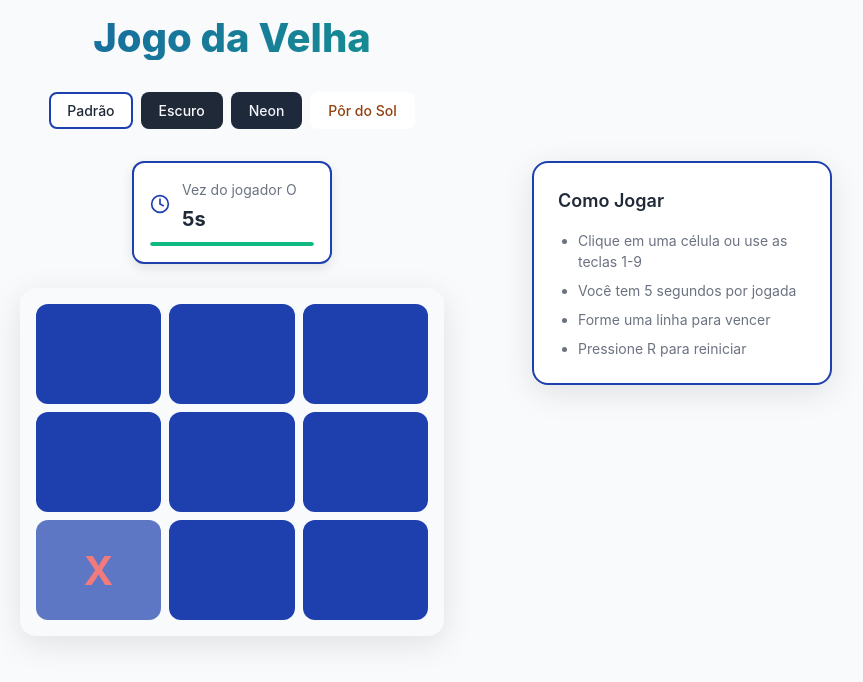
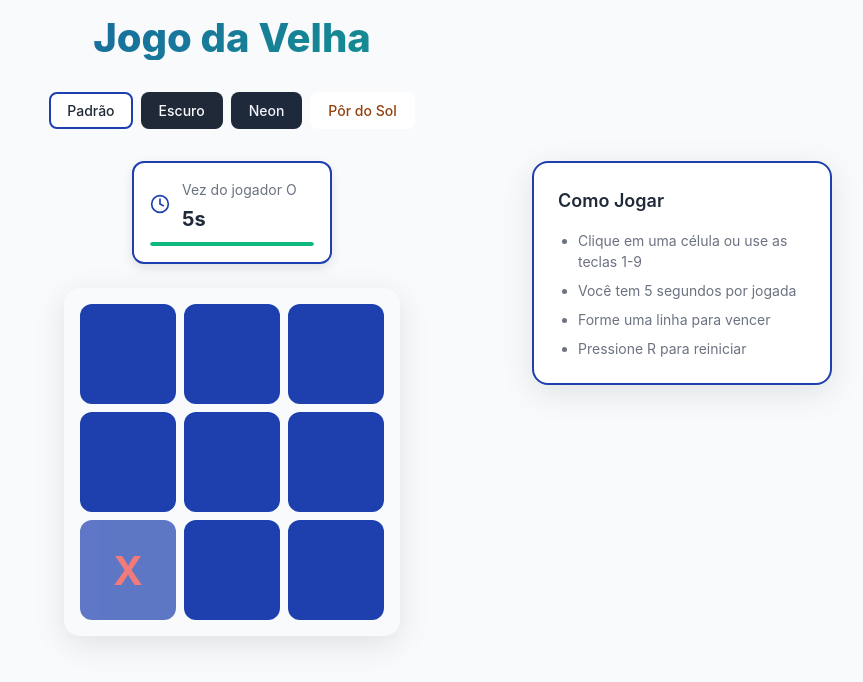
Before and after one commit to angelosilveira/tic-tac-toe, a React (Vite) app: page / in a window 1280 px wide. Shown: the top 682 px of the page, without its empty margins (408-1271 px from the left). Built offline with nearby package versions, Linux system fonts and the light colour scheme.

Commit message:
add theme

```diff
--- a/src/components/Square/Square.styles.js
+++ b/src/components/Square/Square.styles.js
@@ -28,6 +28,7 @@ export const SquareButton = styled.button`
   justify-content: center;
   position: relative;
   overflow: hidden;
+  max-width: 96px;
 
   &:hover:not(:disabled) {
     transform: scale(1.05);
```
